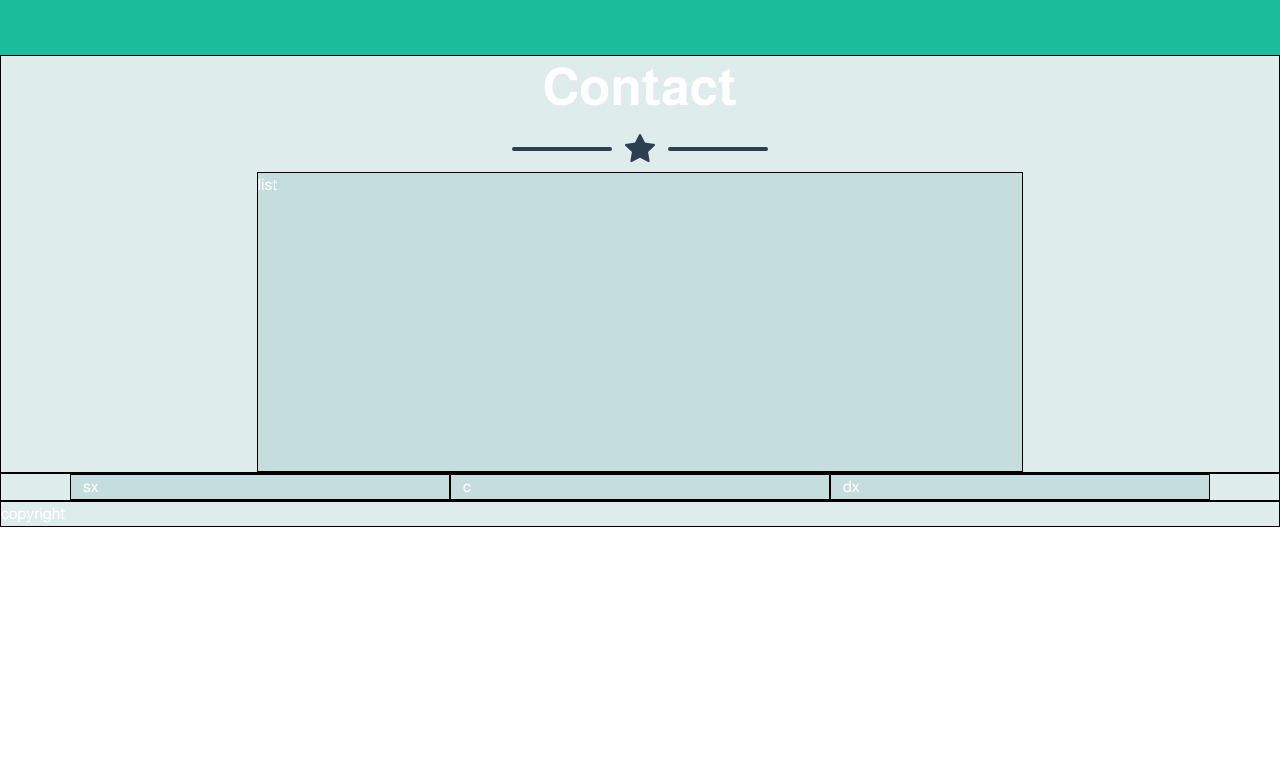
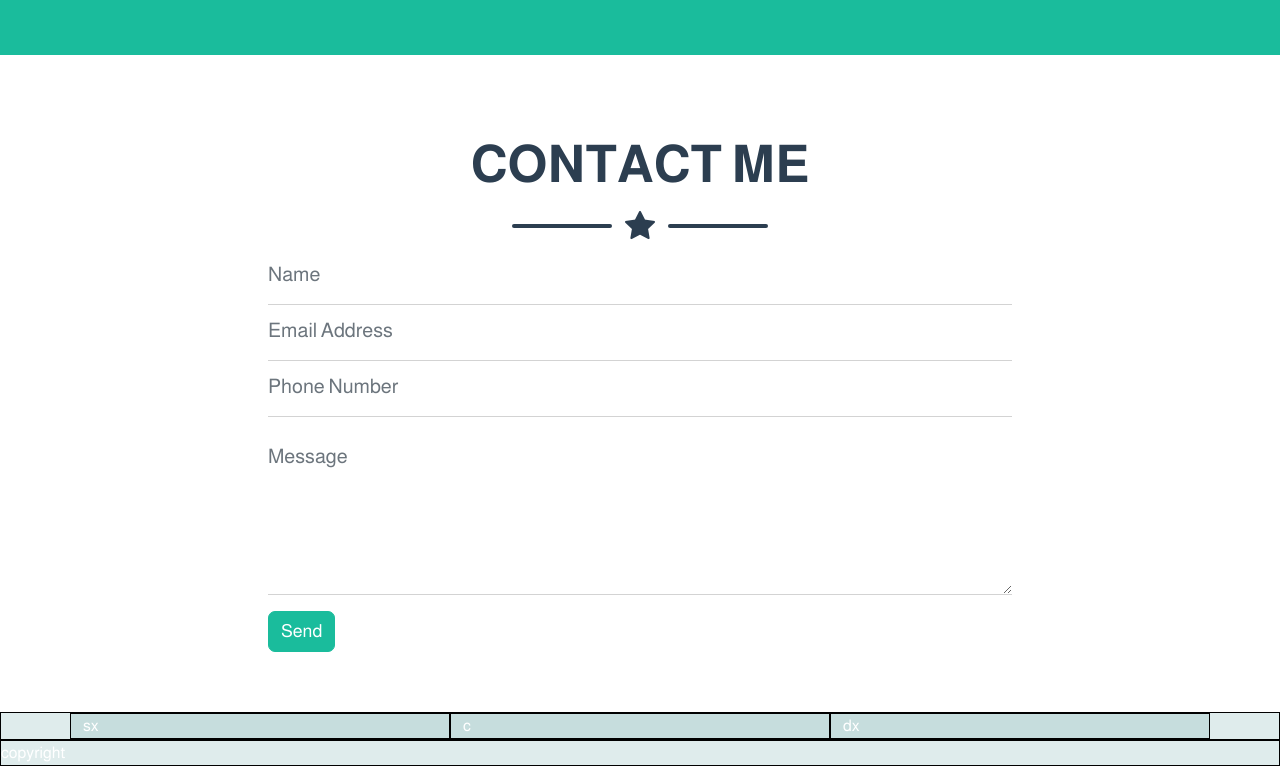
Before and after one commit to BrunoBernardini/html-css-bootstrap-freelancer, a plain HTML site: page index.html in a window 1280 px wide. Shown: the part 2037-2803 px from the top of the page. Before the commit the page ends 2564 px from the top, so only its background shows below. Drawn offline with nearby package versions, Linux system fonts and the light colour scheme.

Commit message:
Completamento sezione Contact Me.

```diff
--- a/assets/css/style.css
+++ b/assets/css/style.css
@@ -169,4 +169,36 @@ main h1{
 
 /* Contact */
 
+#contact{
+  padding-top: 78px;
+}
+
+#contact form input,
+#contact form textarea{
+  color: #2c3e50;
+  font-size: 20px;
+  border: 0px;
+  border-bottom: 1px solid lightgray;
+  border-radius: 0px;
+  padding: 10px 0 15px 0;
+}
+
+#contact form textarea{
+  padding: 24px 0 33px 0;
+  margin-bottom: 16px;
+}
+
+#contact form button{
+  font-size: 18px;
+  border-radius: 7px;
+  background-color: #1abc9c;
+  border-color: #1abc9c;
+  margin-bottom: 60px;
+}
+
+#contact form button:hover{
+  background-color: #1f836b;
+  border-color: #1f836b;
+}
+
 /* FOOTER */
--- a/index.html
+++ b/index.html
@@ -138,17 +138,34 @@
         <button type="button" class="btn btn-outline-light"><i class="fa-solid fa-download"></i> Download</button>
       </div>
     </section>
-    <section id="contact" class="debug min-h-300">
+
+    <section id="contact">
       <div class="container-60 text-center">
-        <h1>Contact</h1>
+        <h1 class="black">CONTACT ME</h1>
         <div class="starline d-flex align-items-center justify-content-between black">
           <div class="line-piece"></div>
           <i class="bi bi-star-fill"></i>
           <div class="line-piece"></div>
         </div>
       </div>
-      <div class="container-60 debug min-h-300">
-        list
+      <div class="container-60">
+        <form>
+          <div class="container-fluid">
+            <div>
+              <input type="text" class="form-control" id="name" placeholder="Name">
+            </div>
+            <div>
+              <input type="email" class="form-control" id="email" placeholder="Email Address" aria-describedby="emailHelp">
+            </div>
+            <div>
+              <input type="tel" class="form-control" id="phone" placeholder="Phone Number">
+            </div>
+            <div>
+              <textarea class="form-control" rows="4" id="msg" placeholder="Message"></textarea>
+            </div>
+            <button type="submit" class="btn btn-primary">Send</button>
+          </div>
+        </form>
       </div>
     </section>
   </main>
```
